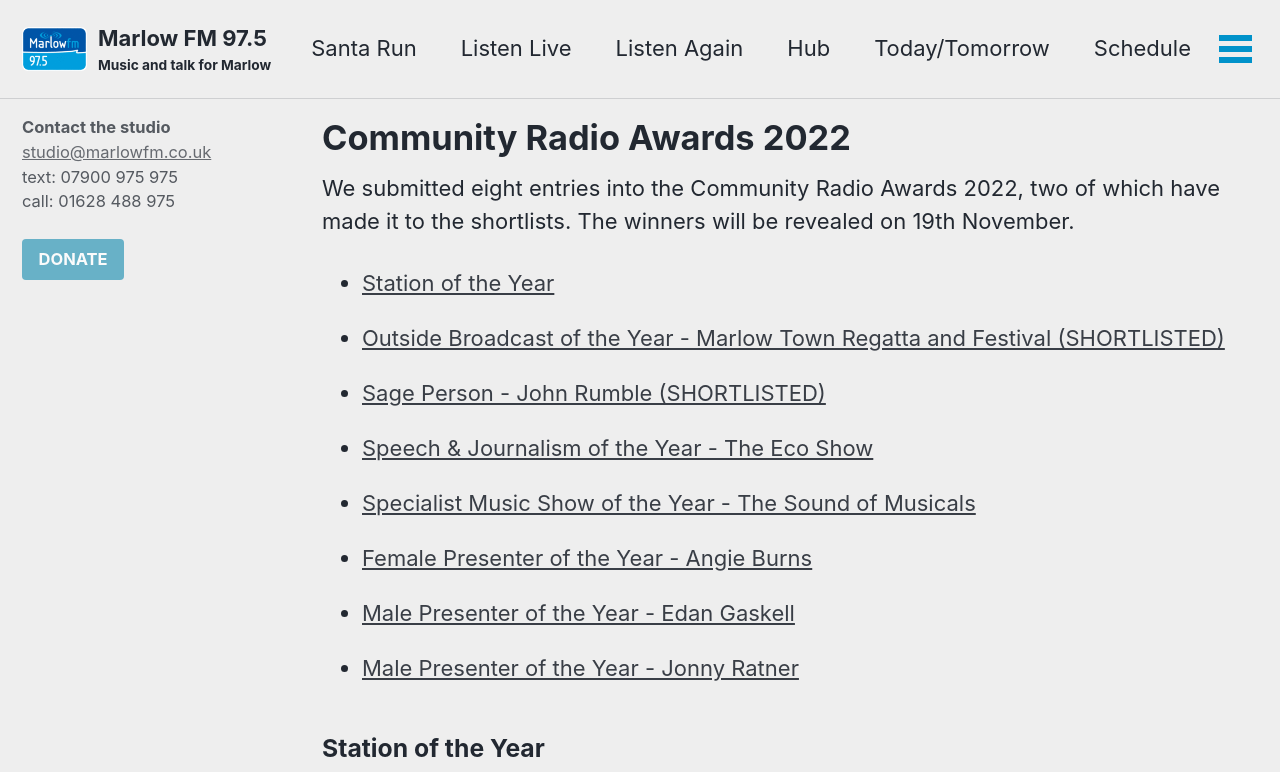
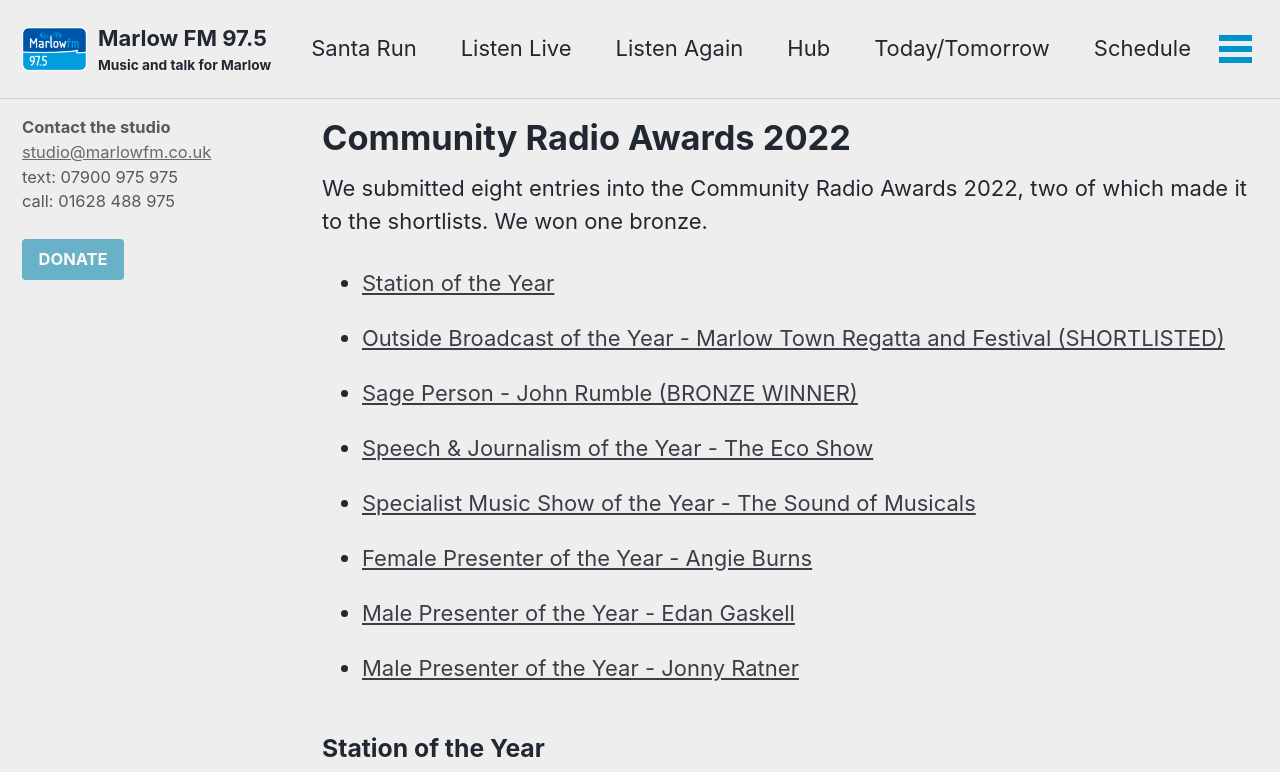
Before and after one commit to marlowfm/marlowfm.github.io, a Jekyll site: the page built from _pages/cra2022.html, in a window 1280 px wide and 900 px high, cut to the strip 0-772 px from the top of the window. Built offline with Jekyll 4.4.1, drawn with Linux system fonts in a browser that asks for light colours; cached includes are drawn as plain includes; nearby versions of some CDN libraries.

Commit message:
Update CRA2022 page

```diff
--- a/_pages/cra2022.html
+++ b/_pages/cra2022.html
@@ -16,8 +16,7 @@
 <script src="https://documentcloud.adobe.com/view-sdk/main.js"></script>
 
 <p>
-	We submitted eight entries into the Community Radio Awards 2022, two of which have made it to the shortlists. The
-	winners will be revealed on 19th November.
+	We submitted eight entries into the Community Radio Awards 2022, two of which made it to the shortlists. We won one bronze.
 </p>
 
 <ul>
@@ -31,7 +30,7 @@
 	</li>
 </ul>
 <ul>
-	<li><a href="#sage">Sage Person - John Rumble (SHORTLISTED)</a></li>
+	<li><a href="#sage">Sage Person - John Rumble (BRONZE WINNER)</a></li>
 </ul>
 <ul>
 	<li>
```
